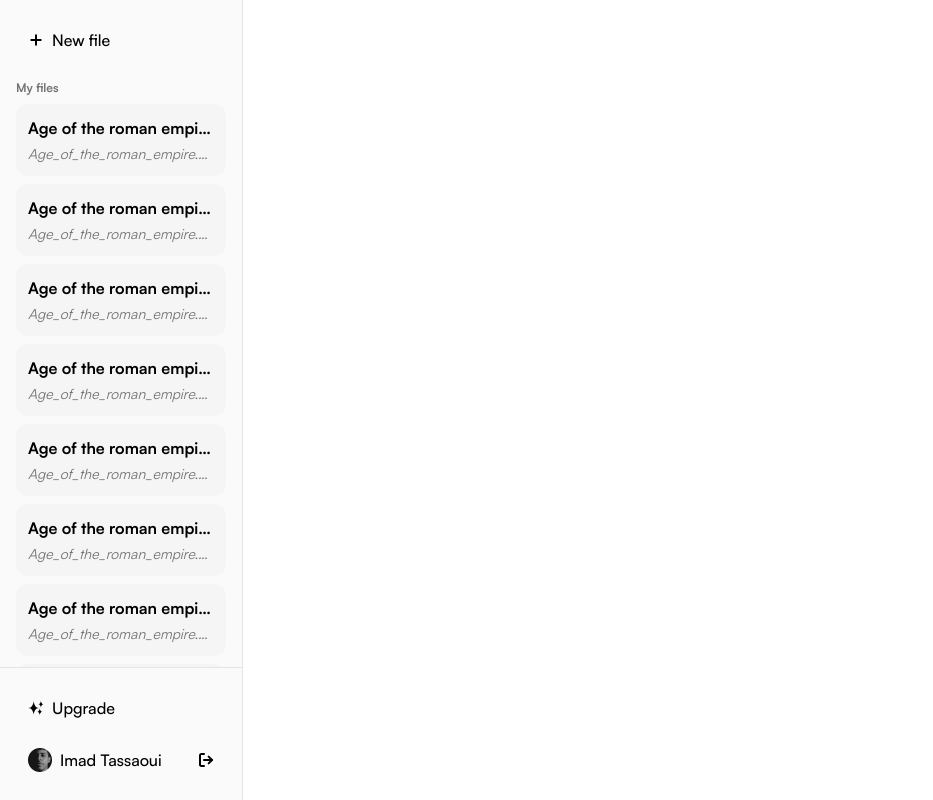
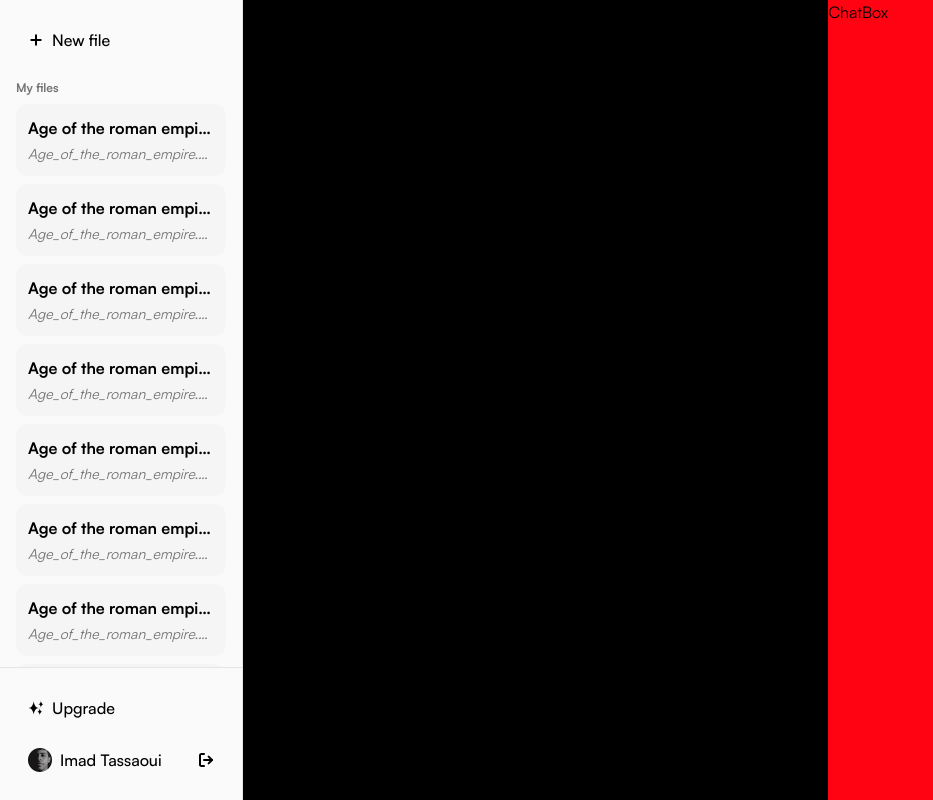
Before and after one commit to imadtassaoui/pdfpal, a Next.js app: page /dashboard in a window 1280 px wide. Shown: the whole page, without its empty margins (0-933 px from the left). Built offline with nearby package versions, Linux system fonts and the light colour scheme.

Commit message:
📦 Configured the dashboard's layout

```diff
--- a/src/app/dashboard/page.tsx
+++ b/src/app/dashboard/page.tsx
@@ -1,9 +1,15 @@
 import Sidebar from "@/components/Sidebar";
+import ChatBox from "@/components/chat/ChatBox";
+import Reader from "@/components/reader/Reader";
 
 export default function Dashboard() {
   return (
-    <div className="h-full">
+    <div className="h-full w-full flex">
       <Sidebar />
+      <div className="flex h-full w-full md:flex-col lg:flex-row">
+        <Reader />
+        <ChatBox />
+      </div>
     </div>
   );
 }
--- a/src/components/Sidebar.tsx
+++ b/src/components/Sidebar.tsx
@@ -13,7 +13,7 @@ interface SidebarProps {}
 
 const Sidebar: FC<SidebarProps> = ({}) => {
   return (
-    <aside className="relative w-[243px] h-full bg-neutral-50 border-r z-10 border-neutral-200 flex flex-col justify-between">
+    <aside className="hidden  relative w-[243px] h-full bg-neutral-50 border-r z-10 border-neutral-200 md:flex flex-col justify-between">
       <section className="w-full  overflow-hidden h-full bg-neutral-50 flex flex-col gap-4 p-4">
         <DashboardButton label="New file">
           <Image src={plus} alt="sparkles-icon" />
--- /dev/null
+++ b/src/components/chat/ChatBox.tsx
@@ -0,0 +1,11 @@
+import { FC } from "react";
+
+interface ChatBoxProps {}
+
+const ChatBox: FC<ChatBoxProps> = ({}) => {
+  return (
+    <div className="bg-primary w-full lg:w-[800px] md:h-full">ChatBox</div>
+  );
+};
+
+export default ChatBox;
--- /dev/null
+++ b/src/components/reader/Reader.tsx
@@ -0,0 +1,9 @@
+import { FC } from "react";
+
+interface ReaderProps {}
+
+const Reader: FC<ReaderProps> = ({}) => {
+  return <div className="w-full hidden md:flex bg-black md:h-full">Reader</div>;
+};
+
+export default Reader;
```
